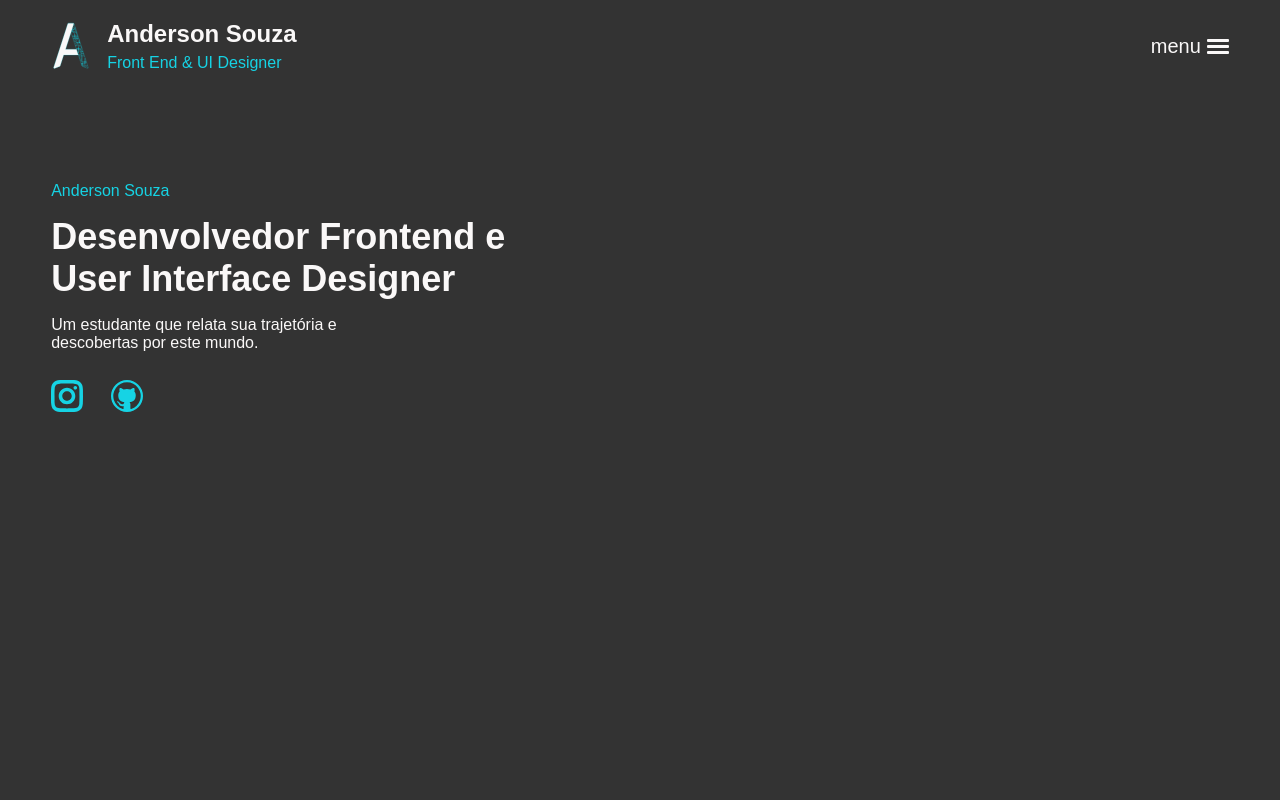
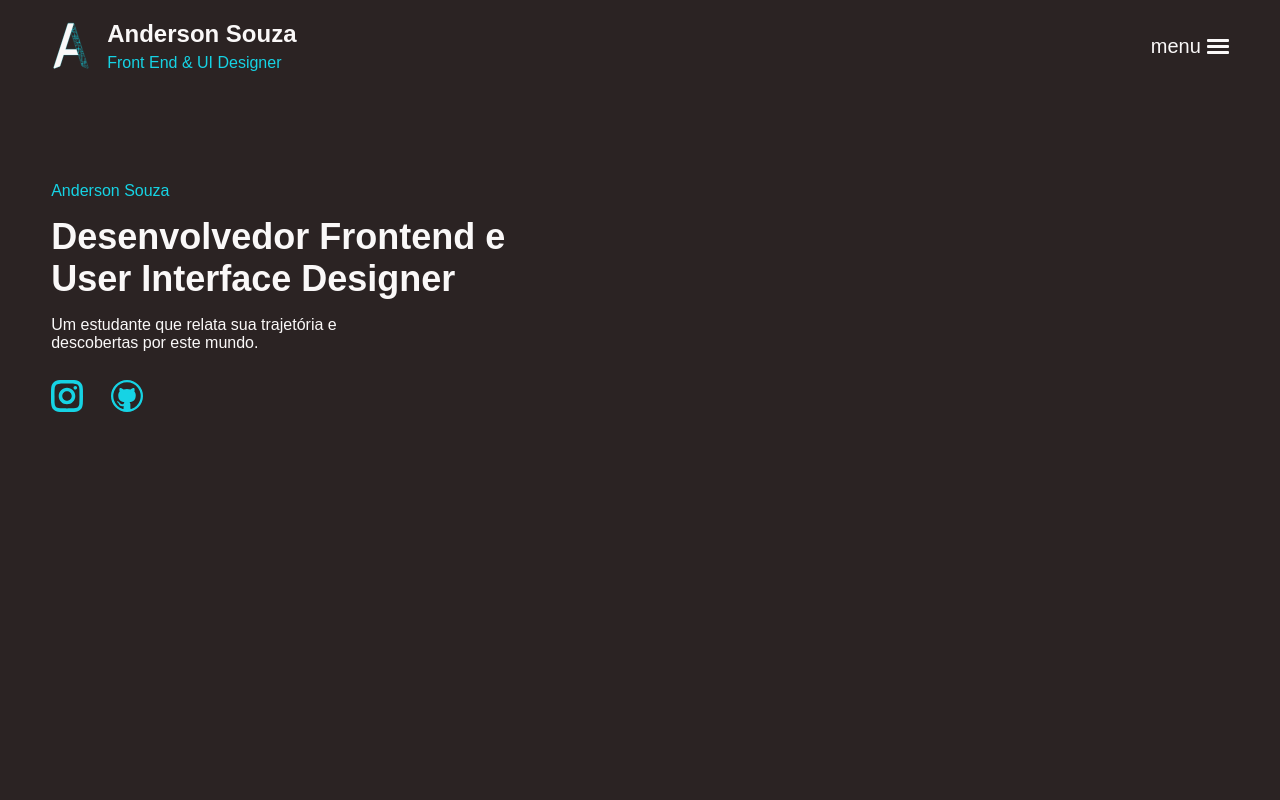
Before and after one commit to andersonszdc/My-site, a Next.js app: page / in a window 1280 px wide. Shown: the top 800 px of the page. Built offline with nearby package versions, Linux system fonts and the light colour scheme.

Commit message:
personalizei a barra de scroll

```diff
--- a/components/Header.tsx
+++ b/components/Header.tsx
@@ -109,6 +109,14 @@ const Header = ({ toggleTheme }: HeaderProps) => {
         setColor( color === '#FAF8F8'? '#2B2323' : '#FAF8F8')
     }
 
+    useEffect(() => {
+        if(isClicked) {
+            document.body.style.overflow='hidden'
+        } else {
+            document.body.style.overflow='auto'
+        }
+    }, [isClicked])
+
     return (
         <>
             <Wrapper isClicked={isClicked}>
--- a/components/Menu.tsx
+++ b/components/Menu.tsx
@@ -12,22 +12,23 @@ const Wrapper = styled.div<MenuProps>`
     transform: translate(-50%, -50%);
     z-index: 5;
 
-    display: flex;
+    display: none;
     flex-direction: column;
     gap: 24px;
     align-items: center;
     justify-content: center;
 
     opacity: 0;
-    transition: .25s cubic-bezier(.3,0,.5,1);
+    transition: 5s cubic-bezier(.3,0,.5,1);
     ${({isClicked}) => isClicked && `
         opacity: 1;
+        display: flex;
     `}
     a {
         color: ${props => props.theme.colors.text};
         text-decoration: none;
         font-size: 20px;
-        transition: .25s cubic-bezier(.3,0,.5,1);
+        transition: .35s cubic-bezier(.3,0,.5,1);
         : hover {
             color: ${props => props.theme.colors.blue}
         }
--- a/styles/global.ts
+++ b/styles/global.ts
@@ -12,9 +12,19 @@ const Global = createGlobalStyle<GlobalProps>`
     }
 
     body {
-        background-color: #333;
+        background-color: #2B2323;
         color: ${props => props.theme.colors.text};
         font-family: 'Montserrat', sans-serif;
+        ::-webkit-scrollbar {
+            width: 2px;
+          }
+        ::-webkit-scrollbar-track {
+            background: transparent;
+        }
+        ::-webkit-scrollbar-thumb {
+            background-color: ${props => props.theme.colors.blue};
+            border-radius: 20px;
+          }
     }
 `
 
```
